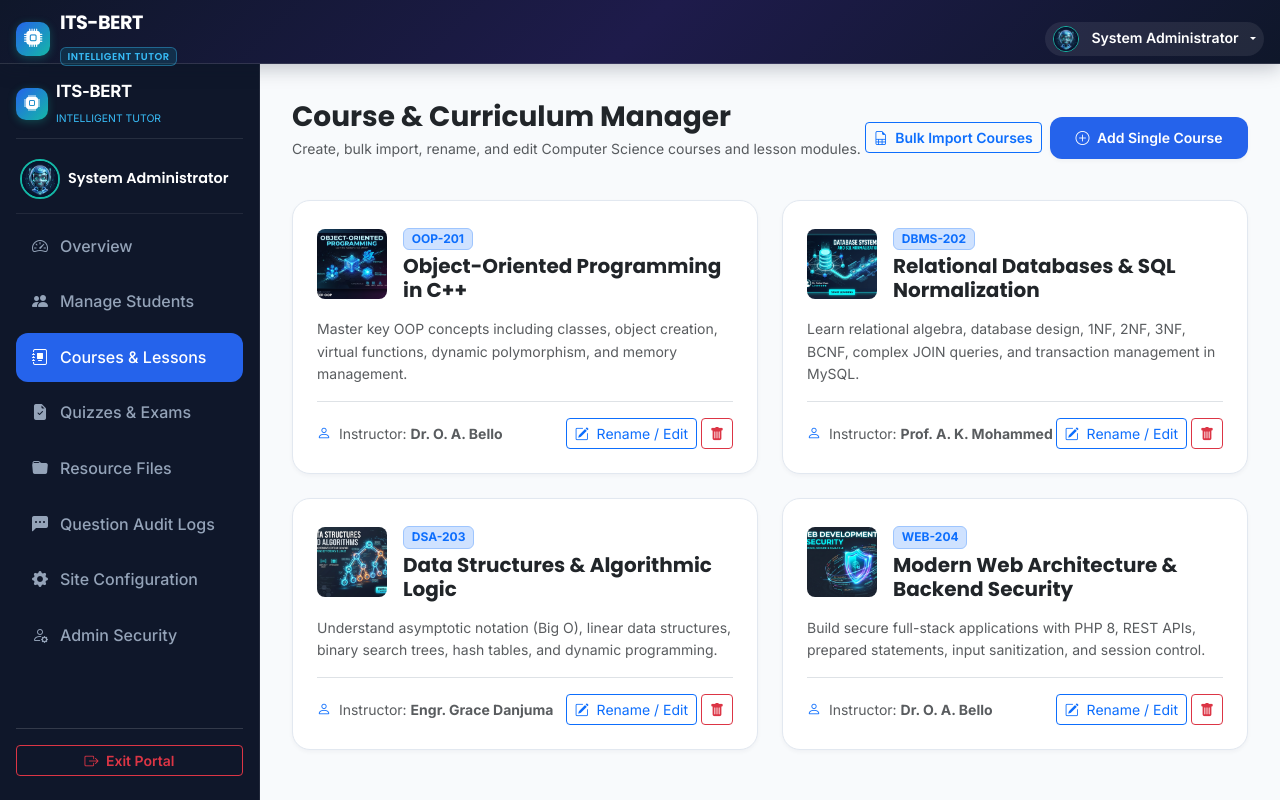
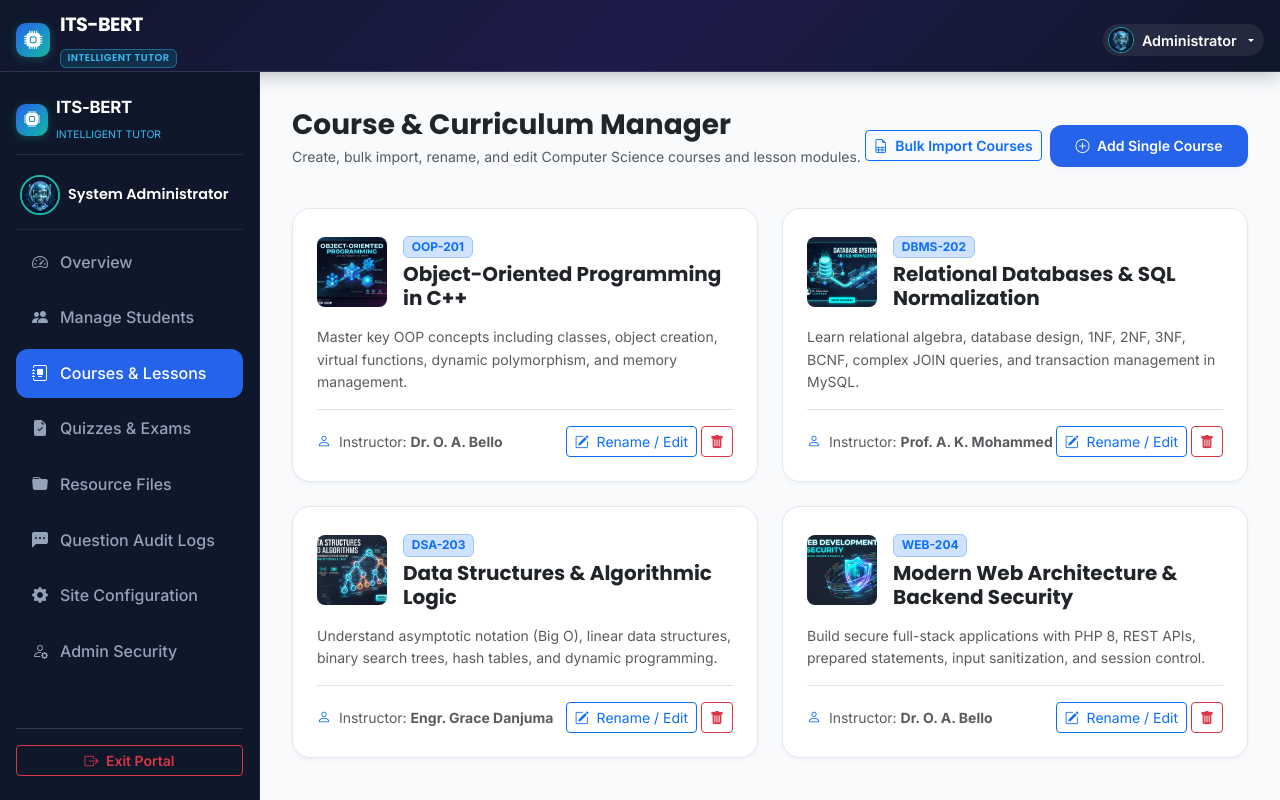
Before and after one commit to Gbest05/tutor-bert, a PHP site: page /admin/courses.php in a window 1280 px wide. Run offline with PHP 8.4, Linux system fonts and the light colour scheme; a user stored in the database is signed in; data comes from the database, SQL or seed files in the repository.

Commit message:
Increase portal header height to 72px, optimize sidebar momentum scrolling, and display Surname & Profile Pic only

```diff
--- a/assets/css/style.css
+++ b/assets/css/style.css
@@ -62,13 +62,13 @@ a {
    ========================================================================== */
 
 body {
-  padding-top: 64px;
+  padding-top: 72px;
 }
 
 /* Dashboard Sidebar & Fixed Layout */
 .dashboard-layout {
   display: flex;
-  min-height: calc(100vh - 64px);
+  min-height: calc(100vh - 72px);
   position: relative;
 }
 
@@ -76,22 +76,39 @@ body {
   width: 260px;
   background: var(--secondary-color);
   color: #ffffff;
-  padding: 0 1rem 1.5rem 1rem;
+  padding: 0.5rem 1rem 1.5rem 1rem;
   display: flex;
   flex-direction: column;
   justify-content: space-between;
   position: fixed;
-  top: 64px;
+  top: 72px;
   left: 0;
   bottom: 0;
-  height: calc(100vh - 64px);
+  height: calc(100vh - 72px);
+  height: calc(100dvh - 72px);
   overflow-y: auto;
+  -webkit-overflow-scrolling: touch;
+  overscroll-behavior: contain;
   z-index: 100;
   border-right: 1px solid rgba(255, 255, 255, 0.08);
 }
 
+.dash-sidebar::-webkit-scrollbar {
+  width: 5px;
+}
+.dash-sidebar::-webkit-scrollbar-track {
+  background: rgba(15, 23, 42, 0.5);
+}
+.dash-sidebar::-webkit-scrollbar-thumb {
+  background: rgba(255, 255, 255, 0.2);
+  border-radius: 4px;
+}
+.dash-sidebar::-webkit-scrollbar-thumb:hover {
+  background: var(--accent-color);
+}
+
 body.landing-page {
-  padding-top: 64px;
+  padding-top: 72px;
 }
 
 body.auth-page {
@@ -117,14 +134,14 @@ body.auth-page {
   backdrop-filter: blur(16px);
   -webkit-backdrop-filter: blur(16px);
   border-bottom: 1px solid rgba(255, 255, 255, 0.12);
-  padding: 0.5rem 0 0.65rem 0;
+  padding: 0.6rem 0;
   box-shadow: 0 4px 18px rgba(15, 23, 42, 0.25);
   position: fixed;
   top: 0;
   left: 0;
   right: 0;
   width: 100%;
-  height: 64px;
+  height: 72px;
   z-index: 1040;
 }
 
@@ -736,18 +753,18 @@ p, h1, h2, h3, h4, h5, h6, span, a, td, th, div {
   }
 
   .tutor-container {
-    height: calc(100vh - 64px) !important;
-    height: calc(100dvh - 64px) !important;
+    height: calc(100vh - 72px) !important;
+    height: calc(100dvh - 72px) !important;
   }
 
   .tutor-sidebar {
     position: fixed !important;
-    top: 64px !important;
+    top: 72px !important;
     left: -320px !important;
     bottom: 0 !important;
     width: 290px !important;
-    height: calc(100vh - 64px) !important;
-    height: calc(100dvh - 64px) !important;
+    height: calc(100vh - 72px) !important;
+    height: calc(100dvh - 72px) !important;
     z-index: 1060 !important;
     transition: left 0.3s ease-in-out !important;
     box-shadow: 4px 0 25px rgba(0, 0, 0, 0.4) !important;
--- a/includes/navbar.php
+++ b/includes/navbar.php
@@ -20,6 +20,13 @@ $defaultAvatar = (($user['role'] ?? '') === 'admin') ? 'ai_tutor_avatar.jpg' : '
 $rawAvatar = $user['avatar'] ?? null;
 $avatarFile = ($rawAvatar && file_exists(__DIR__ . '/../assets/images/' . $rawAvatar)) ? $rawAvatar : $defaultAvatar;
 $userAvatar = $base_path . 'assets/images/' . $avatarFile;
+
+// Extract Surname (last name) for header display
+$userSurname = 'User';
+if ($user && !empty($user['name'])) {
+    $nameParts = preg_split('/\s+/', trim($user['name']));
+    $userSurname = end($nameParts);
+}
 ?>
 
 <?php if ($is_public_landing): ?>
@@ -60,9 +67,9 @@ $userAvatar = $base_path . 'assets/images/' . $avatarFile;
         <div class="d-flex align-items-center gap-2">
           <?php if ($user): ?>
             <div class="dropdown">
-              <button class="portal-user-pill border-0 dropdown-toggle" type="button" data-bs-toggle="dropdown" aria-expanded="false">
-                <img src="<?php echo $userAvatar; ?>" class="portal-user-avatar" alt="Avatar">
-                <span class="d-none d-sm-inline text-truncate" style="max-width: 130px;"><?php echo htmlspecialchars($user['name']); ?></span>
+              <button class="portal-user-pill border-0 dropdown-toggle py-1 px-2" type="button" data-bs-toggle="dropdown" aria-expanded="false">
+                <img src="<?php echo $userAvatar; ?>" class="portal-user-avatar me-1" alt="Avatar">
+                <span class="d-none d-sm-inline text-truncate" style="max-width: 130px;"><?php echo htmlspecialchars($userSurname); ?></span>
               </button>
               <ul class="dropdown-menu dropdown-menu-end shadow-lg border-0 rounded-3 mt-2">
                 <li><a class="dropdown-item py-2" href="<?php echo ($user['role'] === 'admin') ? $base_path . 'admin/index.php' : $base_path . 'dashboard.php'; ?>"><i class="bi bi-speedometer2 me-2 text-primary"></i> Dashboard</a></li>
@@ -107,7 +114,7 @@ $userAvatar = $base_path . 'assets/images/' . $avatarFile;
     </div>
   </header>
 <?php else: ?>
-  <!-- Portal Header Bar (Admin & Student Portals - Profile Pic & Name Only) -->
+  <!-- Portal Header Bar (Admin & Student Portals - Profile Pic & Surname Only) -->
   <header class="portal-header">
     <div class="container-fluid px-3">
       <div class="d-flex align-items-center justify-content-between h-100">
@@ -115,7 +122,7 @@ $userAvatar = $base_path . 'assets/images/' . $avatarFile;
         <!-- Left: Brand Logo -->
         <a class="portal-brand text-decoration-none" href="<?php echo $base_path; ?>index.php">
           <?php if (!empty($site_settings['logo_image']) && file_exists(__DIR__ . '/../assets/images/' . $site_settings['logo_image'])): ?>
-            <img src="<?php echo $base_path; ?>assets/images/<?php echo htmlspecialchars($site_settings['logo_image']); ?>" height="34" class="rounded me-2" alt="Logo">
+            <img src="<?php echo $base_path; ?>assets/images/<?php echo htmlspecialchars($site_settings['logo_image']); ?>" height="36" class="rounded me-2" alt="Logo">
           <?php else: ?>
             <div class="portal-brand-icon">
               <i class="bi <?php echo htmlspecialchars($site_settings['logo_icon'] ?? 'bi-cpu-fill'); ?>"></i>
@@ -127,13 +134,13 @@ $userAvatar = $base_path . 'assets/images/' . $avatarFile;
           </div>
         </a>
 
-        <!-- Right: Admin / User Profile Pic & Name Only -->
+        <!-- Right: Profile Icon & Surname Only -->
         <div class="d-flex align-items-center gap-2">
           <?php if ($user): ?>
             <div class="dropdown">
-              <button class="portal-user-pill border-0 dropdown-toggle py-1 px-2" type="button" data-bs-toggle="dropdown" aria-expanded="false">
-                <img src="<?php echo $userAvatar; ?>" class="portal-user-avatar me-1" alt="Avatar">
-                <span class="d-inline-block text-white fw-semibold text-truncate align-middle" style="max-width: 160px; font-size: 0.88rem;"><?php echo htmlspecialchars($user['name']); ?></span>
+              <button class="portal-user-pill border-0 dropdown-toggle py-1.5 px-2.5" type="button" data-bs-toggle="dropdown" aria-expanded="false">
+                <img src="<?php echo $userAvatar; ?>" class="portal-user-avatar me-1.5" alt="Avatar">
+                <span class="d-inline-block text-white fw-semibold text-truncate align-middle" style="max-width: 140px; font-size: 0.9rem;"><?php echo htmlspecialchars($userSurname); ?></span>
               </button>
               <ul class="dropdown-menu dropdown-menu-end shadow-lg border-0 rounded-3 mt-2">
                 <li><a class="dropdown-item py-2" href="<?php echo ($user['role'] === 'admin') ? $base_path . 'admin/index.php' : $base_path . 'dashboard.php'; ?>"><i class="bi bi-speedometer2 me-2 text-primary"></i> Dashboard</a></li>
```
